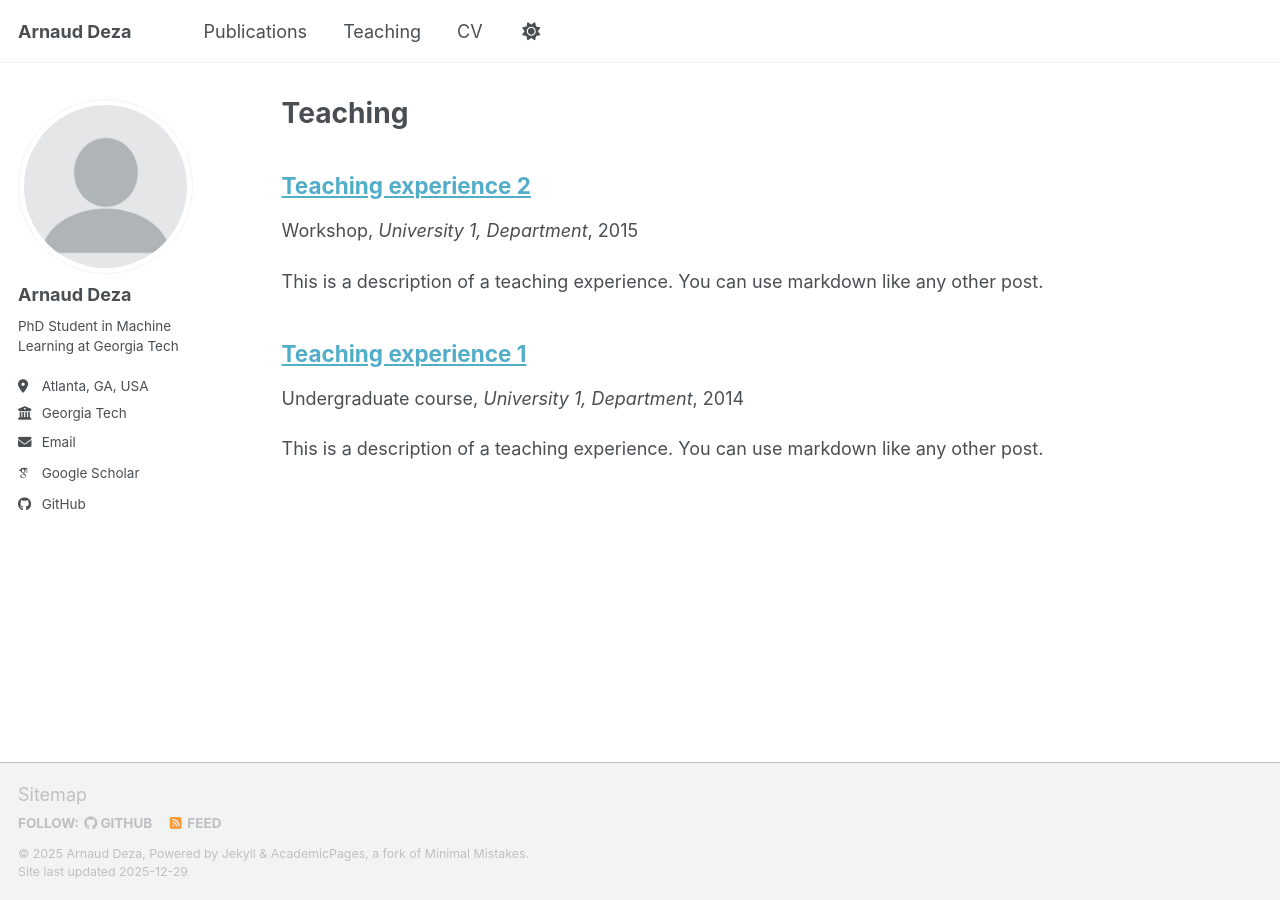
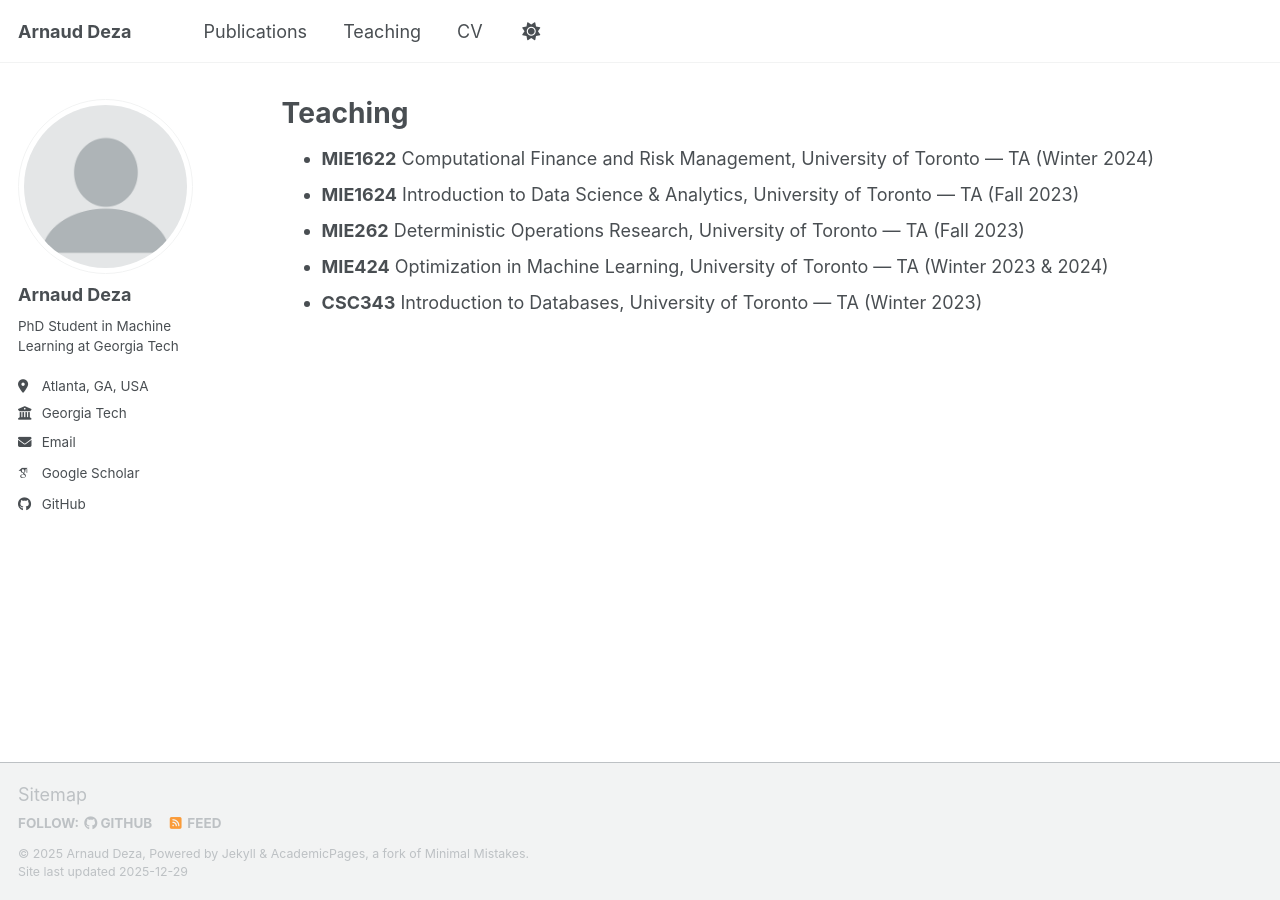
Before and after one commit to ArnaudDeza/ArnaudDeza.github.io, a Jekyll site: the page built from _pages/teaching.html, in a window 1280 px wide. Built offline with Jekyll 4.4.1, drawn with Linux system fonts in a browser that asks for light colours; some web fonts are replaced; a script bundle is joined from its source files by our own code; library files that are not in the unit come from our copies.

Commit message:
add courses TAed

```diff
--- a/_pages/teaching.html
+++ b/_pages/teaching.html
@@ -7,6 +7,10 @@ author_profile: true
 
 {% include base_path %}
 
-{% for post in site.teaching reversed %}
-  {% include archive-single.html %}
-{% endfor %}
+<ul>
+  <li><strong>MIE1622</strong> Computational Finance and Risk Management, University of Toronto — TA (Winter 2024)</li>
+  <li><strong>MIE1624</strong> Introduction to Data Science &amp; Analytics, University of Toronto — TA (Fall 2023)</li>
+  <li><strong>MIE262</strong> Deterministic Operations Research, University of Toronto — TA (Fall 2023)</li>
+  <li><strong>MIE424</strong> Optimization in Machine Learning, University of Toronto — TA (Winter 2023 &amp; 2024)</li>
+  <li><strong>CSC343</strong> Introduction to Databases, University of Toronto — TA (Winter 2023)</li>
+</ul>
```
